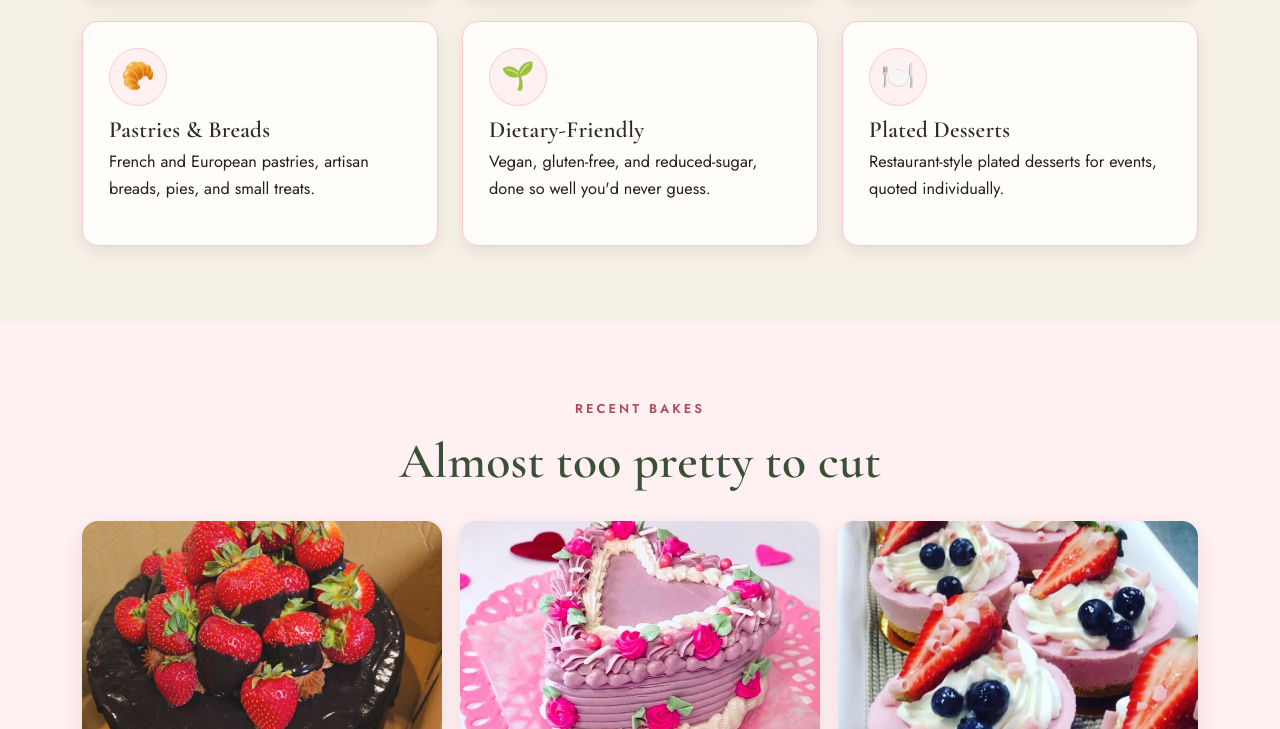
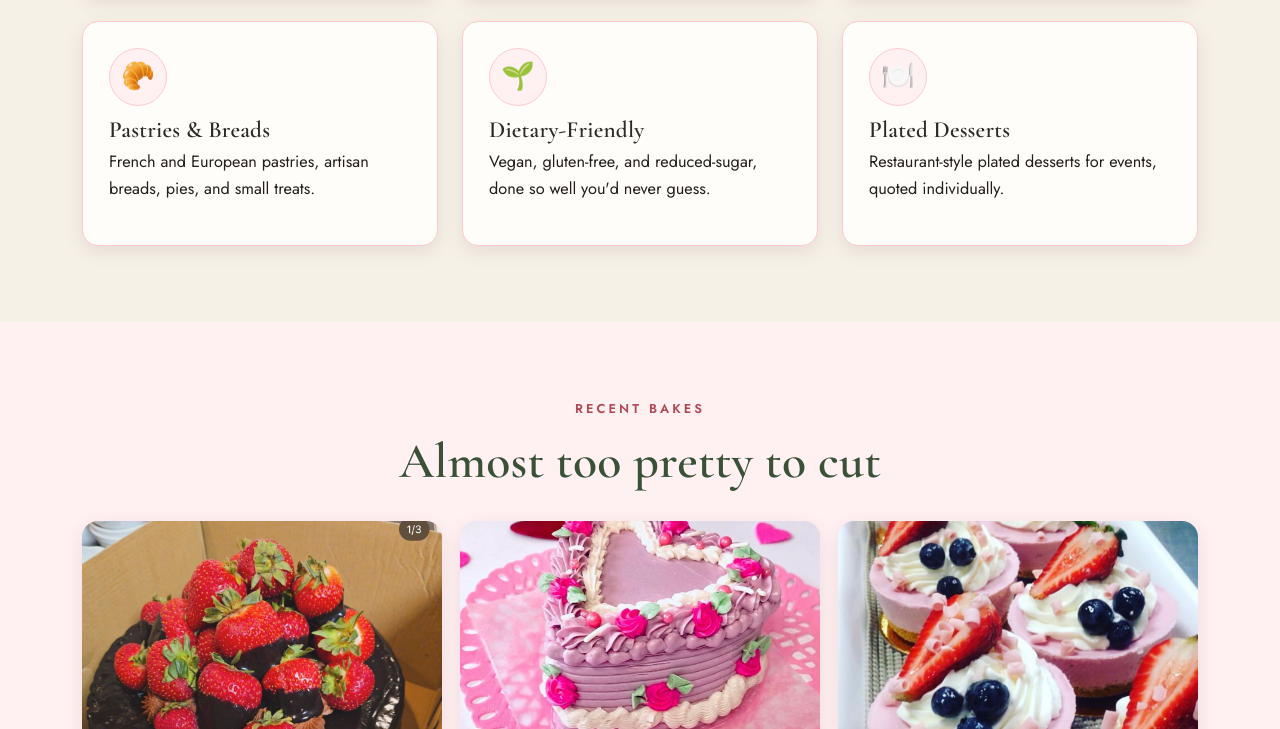
Before and after one commit to lyfeiz/Moonsugarbakery, a plain HTML site: page index.html in a window 1280 px wide. Shown: the part 2071-2800 px from the top of the page. Drawn offline with nearby package versions, Linux system fonts and the light colour scheme.

Commit message:
Add files via upload

```diff
--- a/index.html
+++ b/index.html
@@ -73,7 +73,7 @@
       </div>
     </div>
     <div class="hero-art">
-      <img class="gimg" src="images/Choc%20Straw%202.png" transform: scale(500%) style="object-position:center 20%" alt="Chocolate strawberry celebration cake topped with fresh and chocolate-dipped strawberries" data-ph="Signature cake photo">
+      <img class="gimg" src="images/Choc%20Straw%202.png" alt="Chocolate strawberry celebration cake topped with fresh and chocolate-dipped strawberries" data-ph="Signature cake photo" style="object-position:center;transform:scale(1.3)">
     </div>
   </div>
 </section>
@@ -126,8 +126,8 @@
     <h2 id="gal-h">Almost too pretty to cut</h2>
   </div>
   <div class="wrap gallery-grid" style="margin-top:32px">
-    <img class="gimg" src="images/Choc%20Straw%201.jpg" style="object-position:center 85%" alt="Chocolate drip cake topped with fresh strawberries" data-ph="Chocolate strawberry cake" style="object-position:center 15%">
-    <img class="gimg" src="images/Small%20Pink%20Cake.jpg" style="object-position:center 10%" alt="A small pink celebration cake with delicate piping" data-ph="Small pink cake" style="object-position:center 30%">
+    <img class="gimg" src="images/Choc%20Straw%201.jpg" alt="Chocolate drip cake topped with fresh strawberries" data-ph="Chocolate strawberry cake" style="object-position:center 15%">
+    <img class="gimg" src="images/Small%20Pink%20Cake.jpg" alt="A small pink celebration cake with delicate piping" data-ph="Small pink cake" style="object-position:center 30%">
     <img class="gimg" src="images/Straw%20Tarts.jpg" alt="Fresh strawberry tarts with glossy glaze" data-ph="Strawberry tarts" style="object-position:center 25%">
   </div>
   <div class="center" style="margin-top:30px">
```
